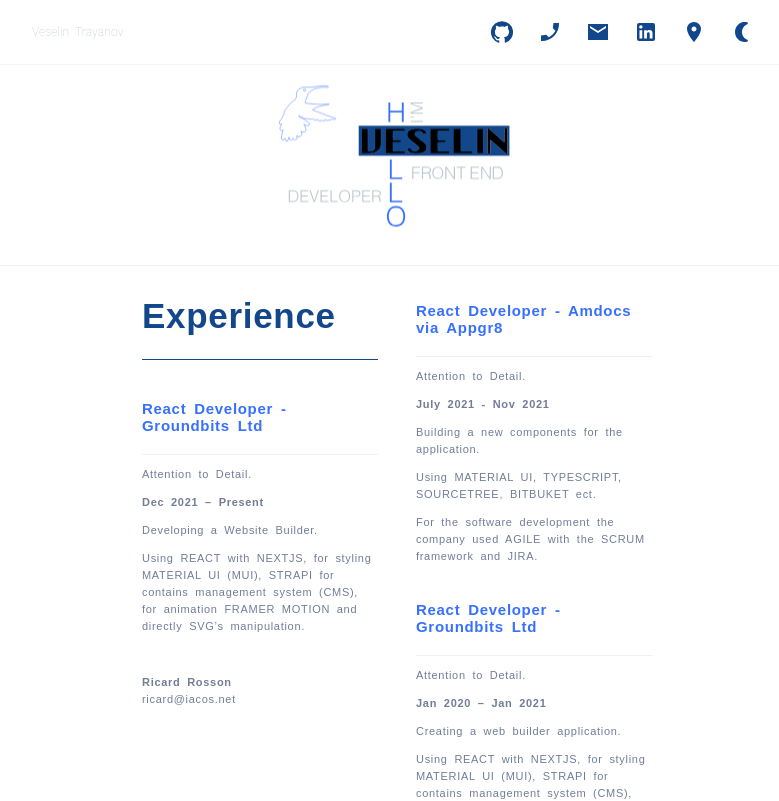
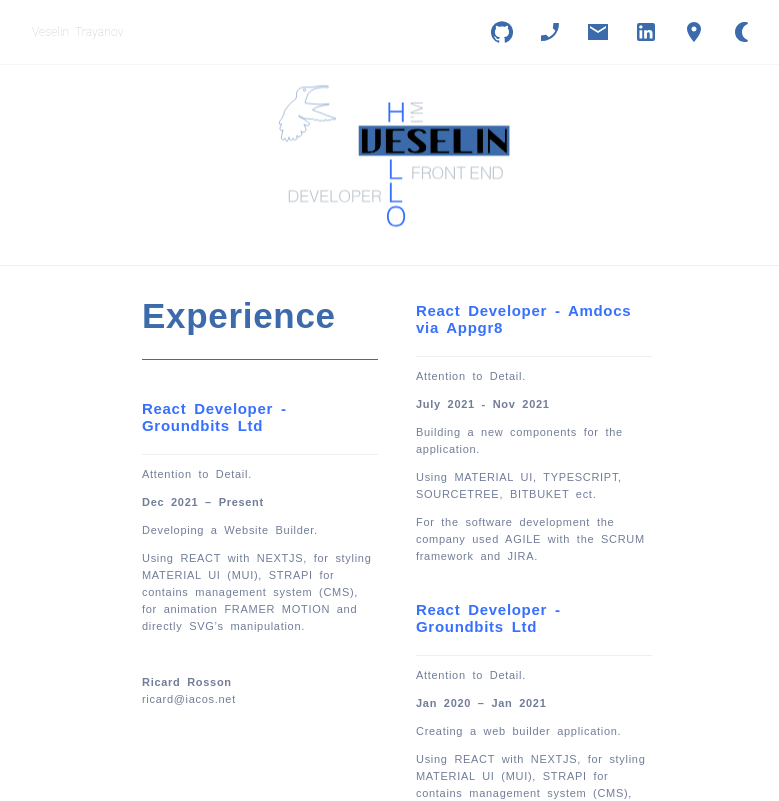
Before and after one commit to bacc0/trayanovCV, a Next.js app: page / in a window 1280 px wide. Shown: the top 801 px of the page, without its empty margins (243-1022 px from the left). Built offline with nearby package versions, Linux system fonts and the light colour scheme.

Commit message:
main color change

```diff
--- a/_components/HomePage.js
+++ b/_components/HomePage.js
@@ -41,8 +41,8 @@ export default function HomePage({ currentBrowser, theme, setTheme, scrollDirect
           setThirdLettersColor(theme === 'light' ? '#3770FE' : '#B9E981')
           setThirdLogoColor(theme === 'light' ? '#3770FE' : '#FF00D6')
           setHrColor(theme === 'light' ? '#EDF0F2' : '#95217D')
-          setHrColorMain(theme === 'light' ? '#13478B' : '#FFFFFF')
-          setBackgroundColor(theme === 'light' ? '#13478B' : '#FFFFFF')
+          setHrColorMain(theme === 'light' ? '#3B6BAB' : '#FFFFFF')
+          setBackgroundColor(theme === 'light' ? '#3B6BAB' : '#FFFFFF')
           setAppBackgroundColor(theme === 'light' ? '#FFFFFF' : '#1A1F2C')
           setBodyColor(theme === 'light' ? '#717d97' : '#C4C8FF')
      }, [theme]);
--- a/_components/_illustratins/TitleSVG.js
+++ b/_components/_illustratins/TitleSVG.js
@@ -309,7 +309,7 @@ export default ({ logo_W_H, primeLettersColor, secLettersColor, thirdLogoColor,
                                         d="M335.615,83.347 L335.615,42.847 L337.749,42.847 L362.973,65.365 L362.973,42.847 L367.57,42.847 L367.57,83.347 L365.49,83.347 L340.211,60.829 L340.211,83.347 z"
 
                                         fill-opacity="0"
-                                        stroke={'backgroundColor'}
+                                        stroke={backgroundColor}
                                         strokeWidth={strokeWidth}
                                    />
                               </g>
```
Also changed, not shown: public/colibri.hyperesources/1q.svg, public/colibri.hyperesources/2q.svg.
